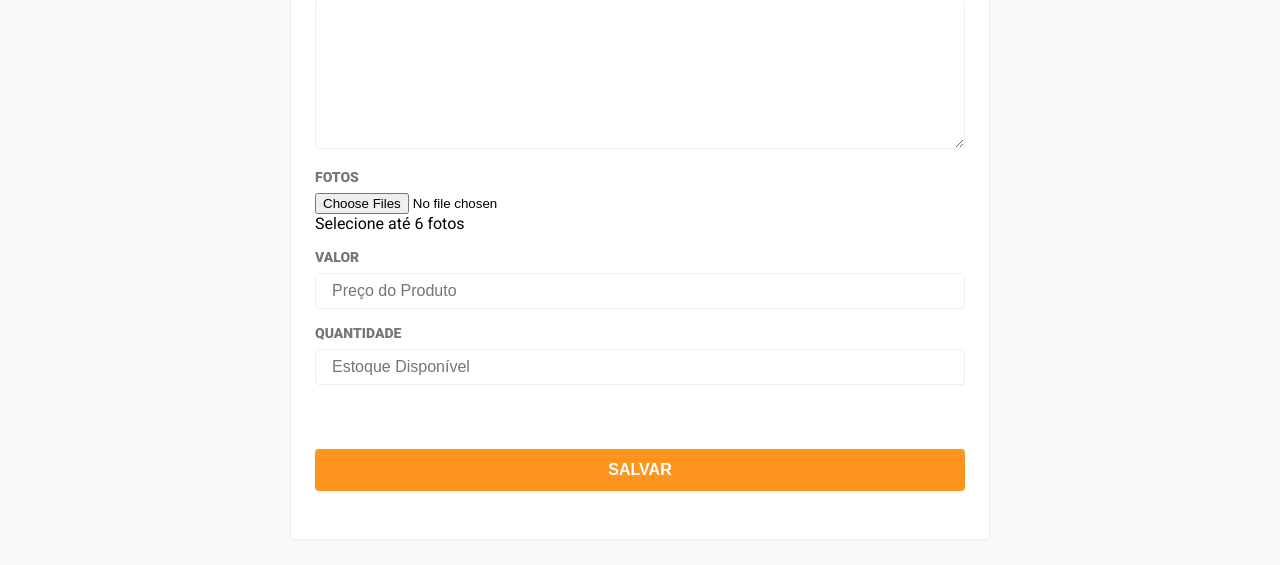
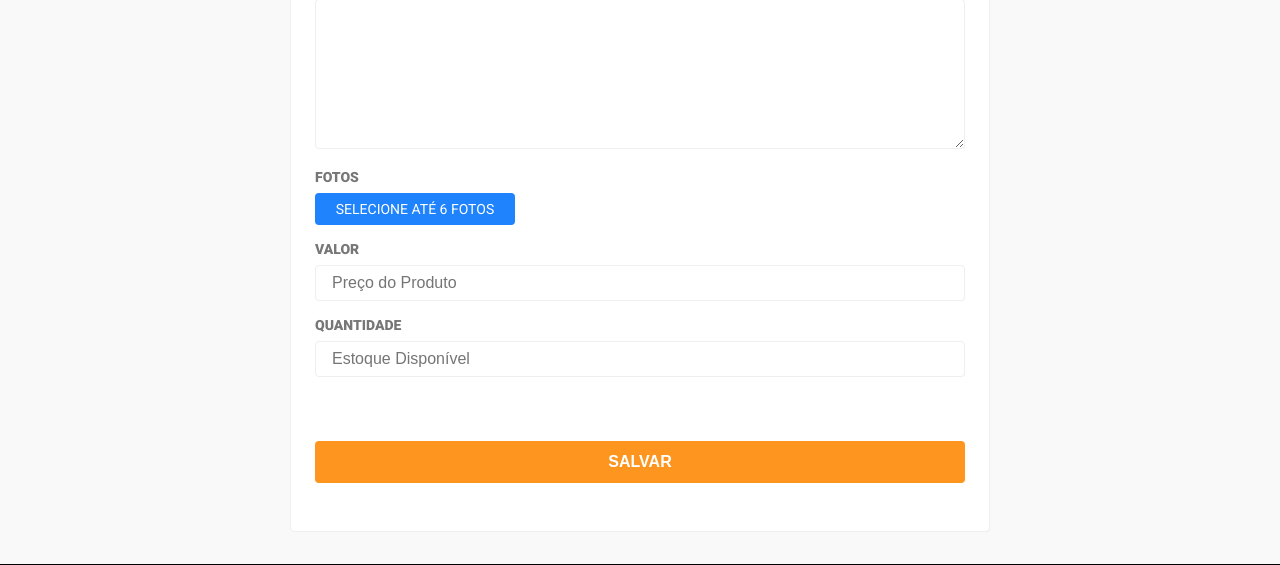
Before and after one commit to joaopa24/Launchstore, a Node server app: page /products/create in a window 1280 px wide. Shown: the part 407-972 px from the top of the page. Run offline with Node 20, Linux system fonts and the light colour scheme; data that the repository does not hold is empty.

Commit message:
style button input file

```diff
--- a/public/style.css
+++ b/public/style.css
@@ -206,3 +206,37 @@
 
 
 }
+
+/* Photos Upload */
+
+form .item #photos-upload {
+    position: relative;
+    display: block;
+    overflow: hidden;
+    width: 200px;
+}
+
+form .item #photos-upload p {
+    padding: 8px 16px;
+    border-radius: 4px;
+    box-shadow: 0x 2px 2px -6px #333;
+    background-color: var(--secondary-color);
+    color: white;
+    width: 100%;
+    text-align: center;
+    text-transform: uppercase;
+    font-size: 14px;
+}
+
+form .item #photos-input{
+    position: absolute;
+    top: 0;
+    left: 0;
+
+    cursor: pointer;
+    display: block;
+    overflow: hidden;
+    width: 100%;
+    height: 100%;
+    opacity: 0;
+}
```
